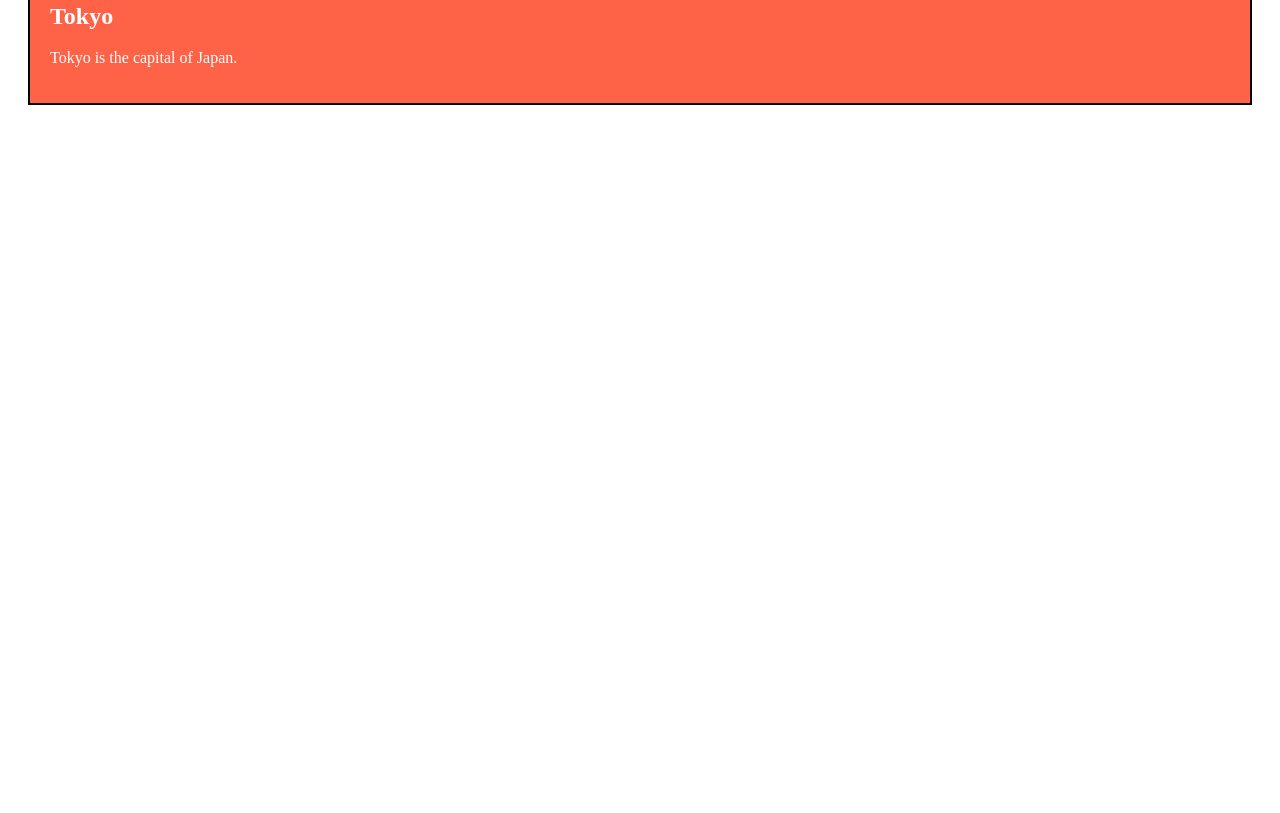
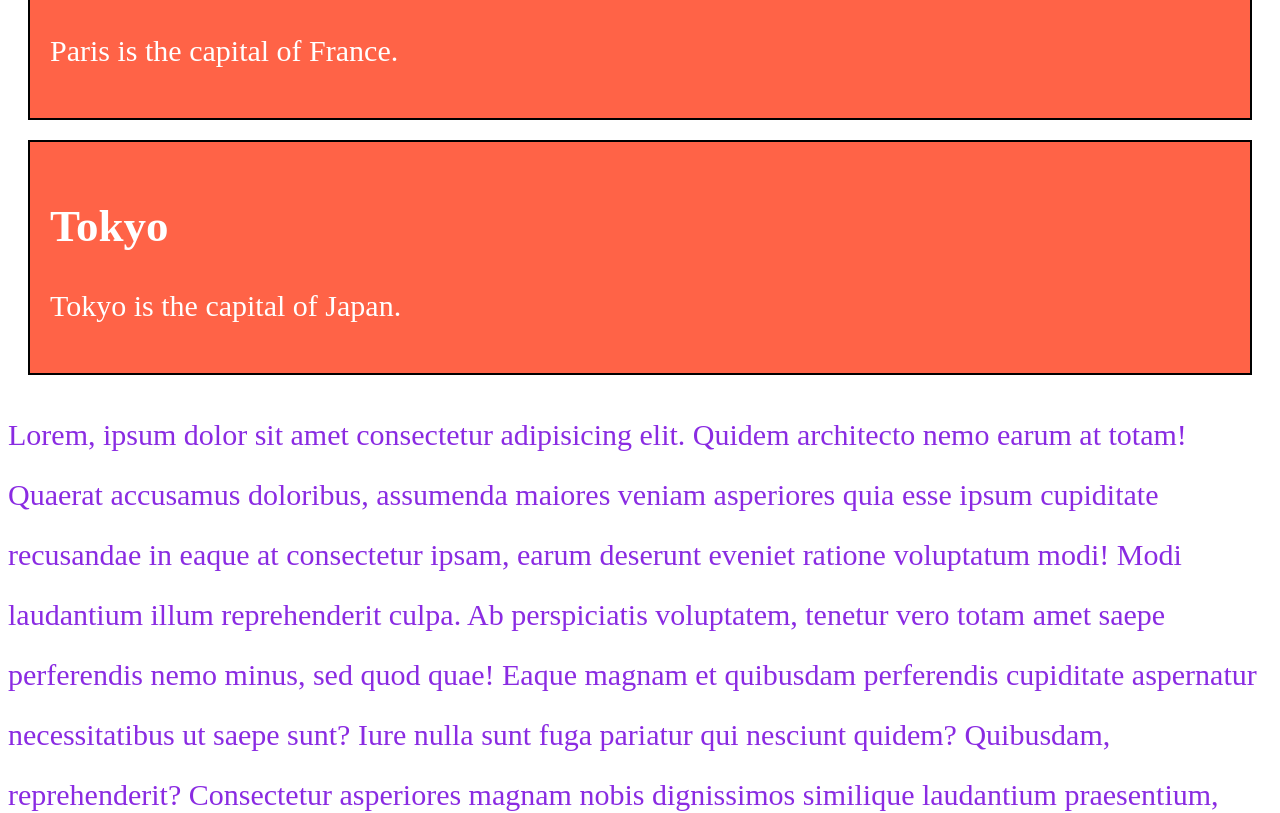
Before and after one commit to Rimus0cod/first-web-site, a plain HTML site: page index.html in a window 1280 px wide. Shown: the part 389-1202 px from the top of the page. Before the commit the page ends 800 px from the top, so only its background shows below. Drawn offline with Linux system fonts and the light colour scheme.

Commit message:
Change style

```diff
--- a/index.html
+++ b/index.html
@@ -21,5 +21,31 @@
       <h2>Tokyo</h2>
       <p>Tokyo is the capital of Japan.</p>
     </div>
+
+    <p class="lorem">
+      Lorem, ipsum dolor sit amet consectetur adipisicing elit. Quidem
+      architecto nemo earum at totam! Quaerat accusamus doloribus, assumenda
+      maiores veniam asperiores quia esse ipsum cupiditate recusandae in eaque
+      at consectetur ipsam, earum deserunt eveniet ratione voluptatum modi! Modi
+      laudantium illum reprehenderit culpa. Ab perspiciatis voluptatem, tenetur
+      vero totam amet saepe perferendis nemo minus, sed quod quae! Eaque magnam
+      et quibusdam perferendis cupiditate aspernatur necessitatibus ut saepe
+      sunt? Iure nulla sunt fuga pariatur qui nesciunt quidem? Quibusdam,
+      reprehenderit? Consectetur asperiores magnam nobis dignissimos similique
+      laudantium praesentium, consequatur qui ratione nesciunt molestias
+      doloribus fugiat, quas quam? Totam perferendis blanditiis, similique saepe
+      officia officiis odio aliquam expedita nobis autem unde deleniti iste quod
+      magni suscipit laudantium aut, doloremque molestiae repellat in? Nihil
+      corporis sapiente exercitationem in rerum, perspiciatis nobis architecto
+      rem est eius, saepe tempore magni atque iusto quibusdam animi expedita et
+      asperiores veritatis explicabo velit. Autem accusantium eligendi,
+      temporibus esse atque deleniti quam ratione cupiditate consectetur
+      repudiandae beatae ex quisquam quod exercitationem tenetur illo expedita
+      veritatis provident voluptatibus error nisi! Esse laborum quasi
+      repudiandae animi neque. Sint aliquid officia consequuntur reprehenderit
+      harum amet, magnam vel nam quisquam blanditiis? Dolores fugiat accusamus
+      amet ipsam quam adipisci porro, vero modi numquam voluptate! Inventore,
+      molestias.
+    </p>
   </body>
 </html>
--- a/style.css
+++ b/style.css
@@ -1,8 +1,13 @@
-
 .city {
+  font-size: 30px;
   background-color: tomato;
   color: white;
   border: 2px solid black;
   margin: 20px;
   padding: 20px;
 }
+.lorem {
+  color: blueviolet;
+  font-size: 30px;
+  line-height: 2em;
+}
```
